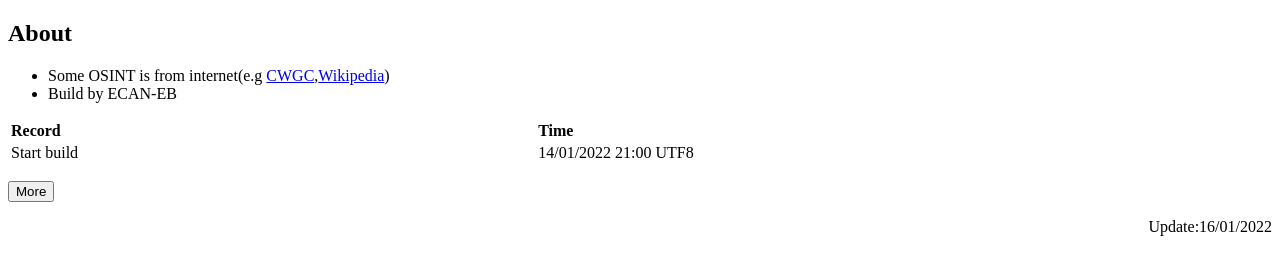
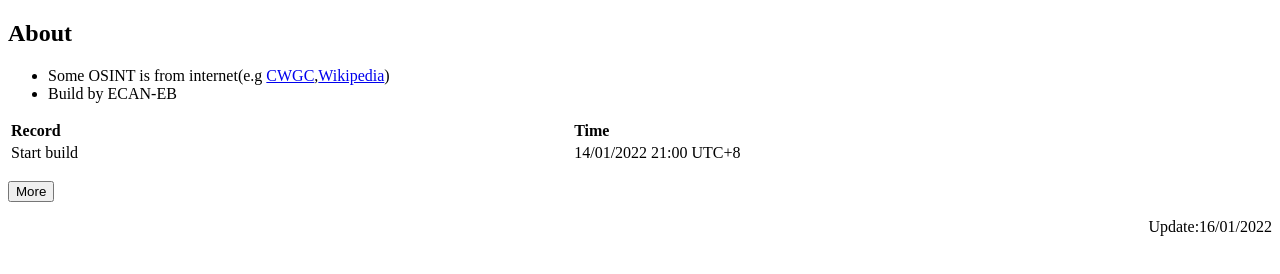
Before and after one commit to CWGC-INT/CWGC-INT.github.io, a plain HTML site: page school/menu/about/about.html in a window 1280 px wide. Drawn offline with Linux system fonts and the light colour scheme.

Commit message:
Update about.html

```diff
--- a/school/menu/about/about.html
+++ b/school/menu/about/about.html
@@ -28,7 +28,7 @@
         </tr>
         <tr>
             <td>Start build</td>
-            <td>14/01/2022 21:00 UTF8</td>
+            <td>14/01/2022 21:00 UTC+8</td>
         </tr>
     </table>
     <p><button onclick="more_about()">More</button></p>
```
